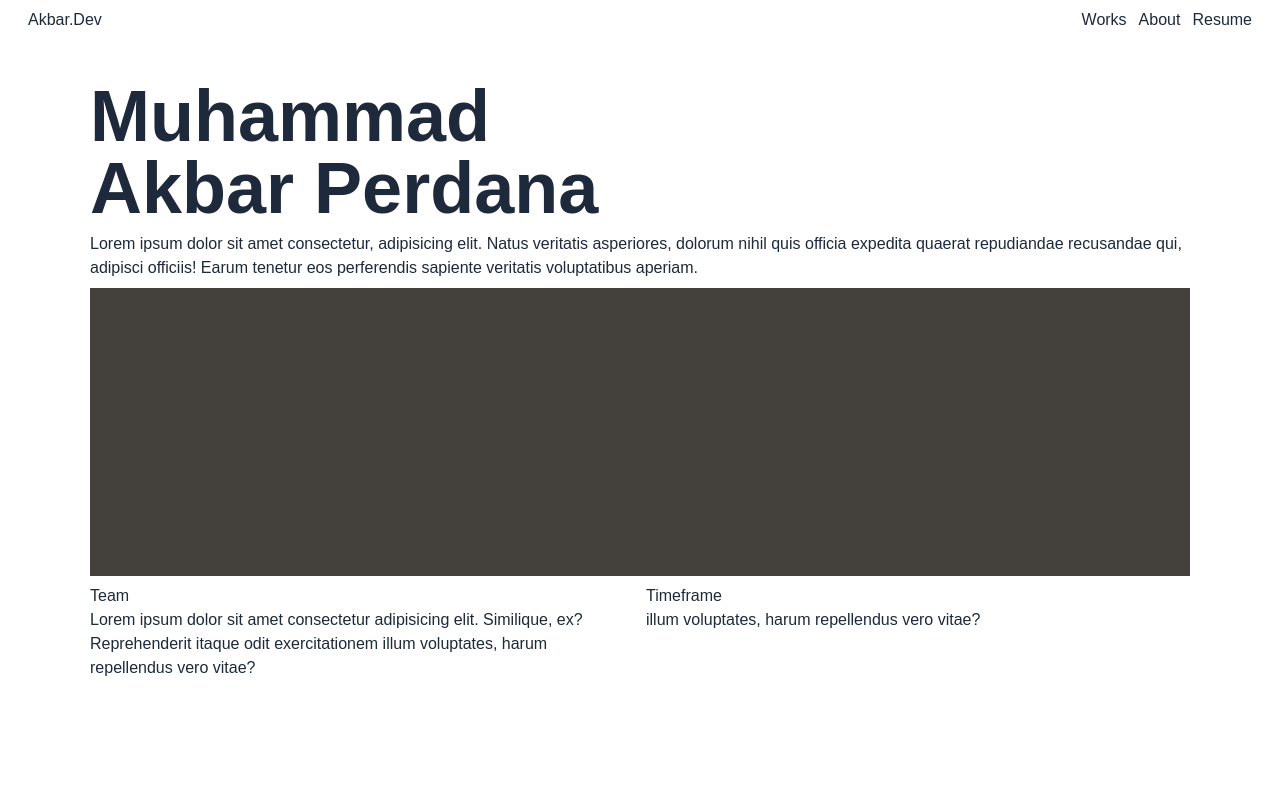
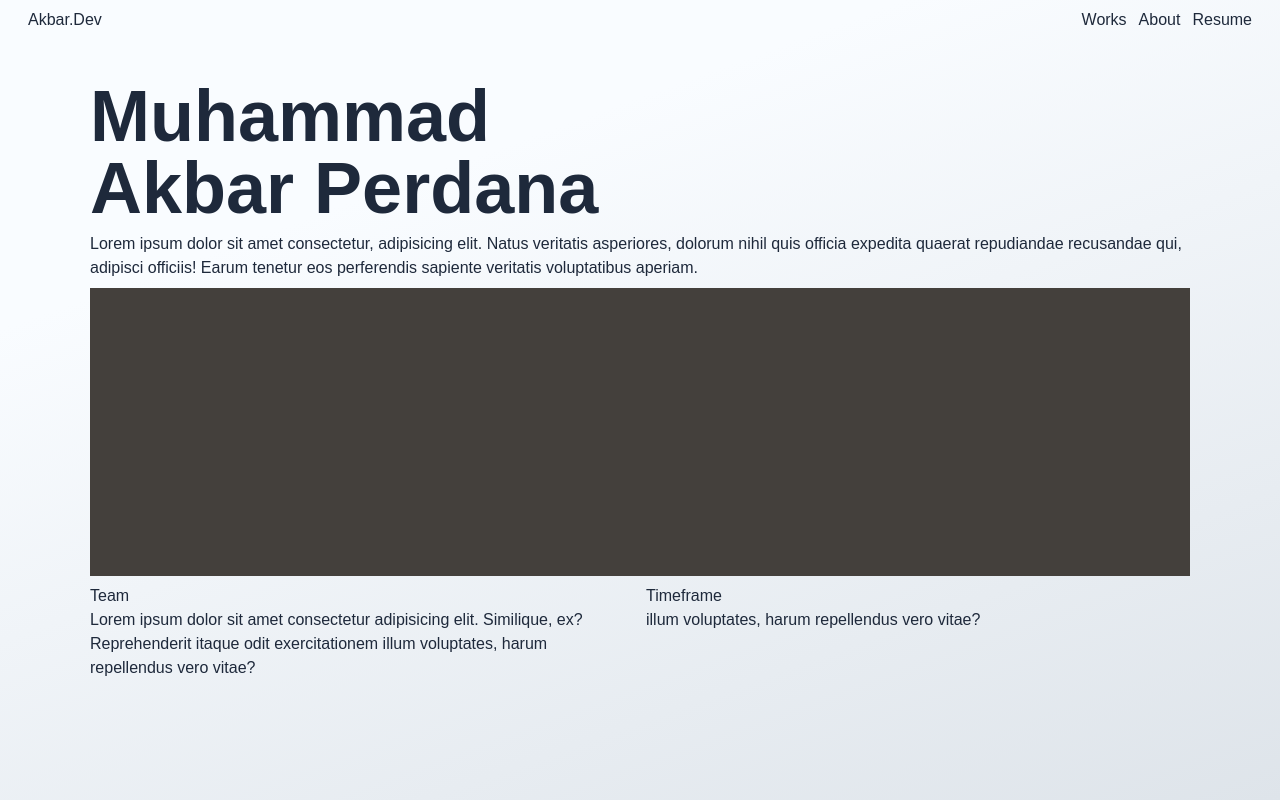
Before and after one commit to BagasKuning/portfolio-akbar, a React (Create React App) app: page / in a window 1280 px wide. Built offline with nearby package versions, Linux system fonts and the light colour scheme.

Commit message:
set background linear in body

```diff
--- a/src/index.css
+++ b/src/index.css
@@ -12,6 +12,8 @@ body {
   margin: 0;
   padding: 0;
   box-sizing: border-box;
+  background-color: #f9fcff;
+  background-image: linear-gradient(340deg, #dee4ea 0%, #f9fcff 74%);
   font-family: 'Poppins', sans-serif;
   -webkit-font-smoothing: antialiased;
   -moz-osx-font-smoothing: grayscale;
```
